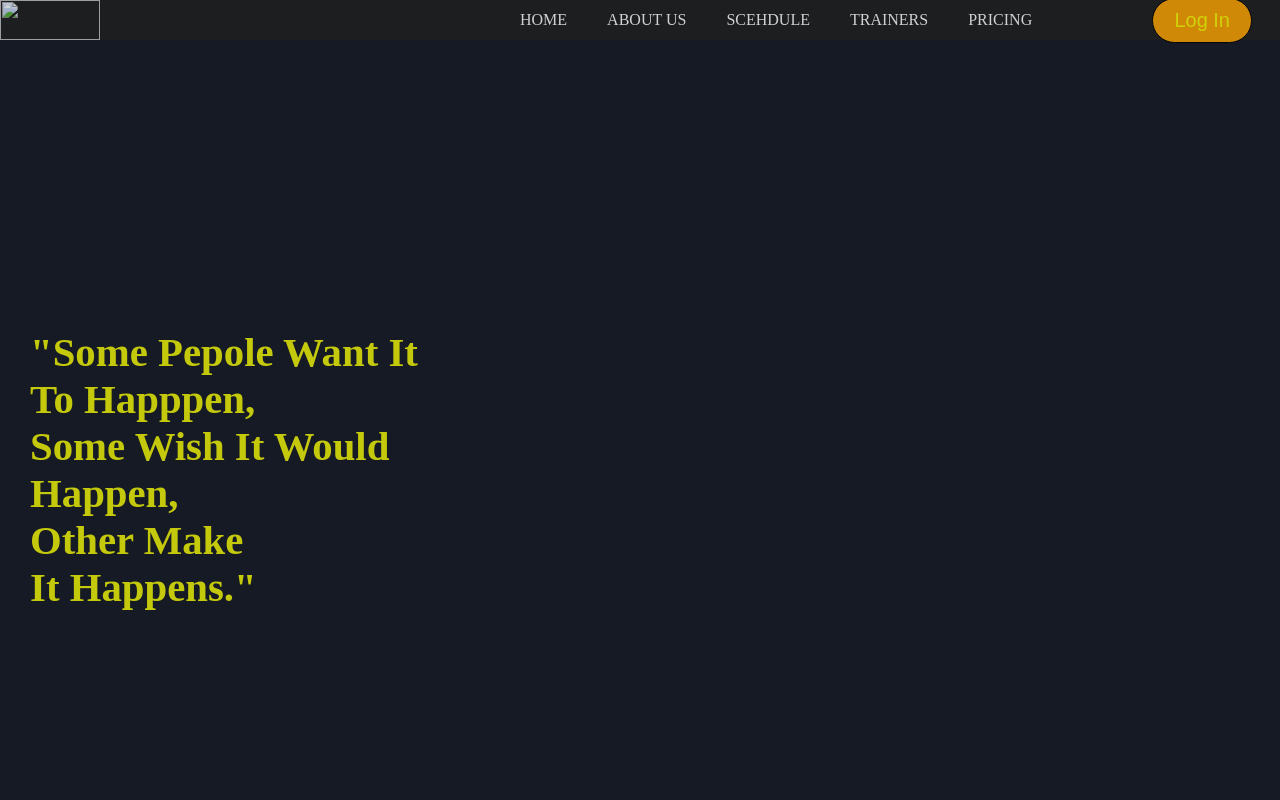
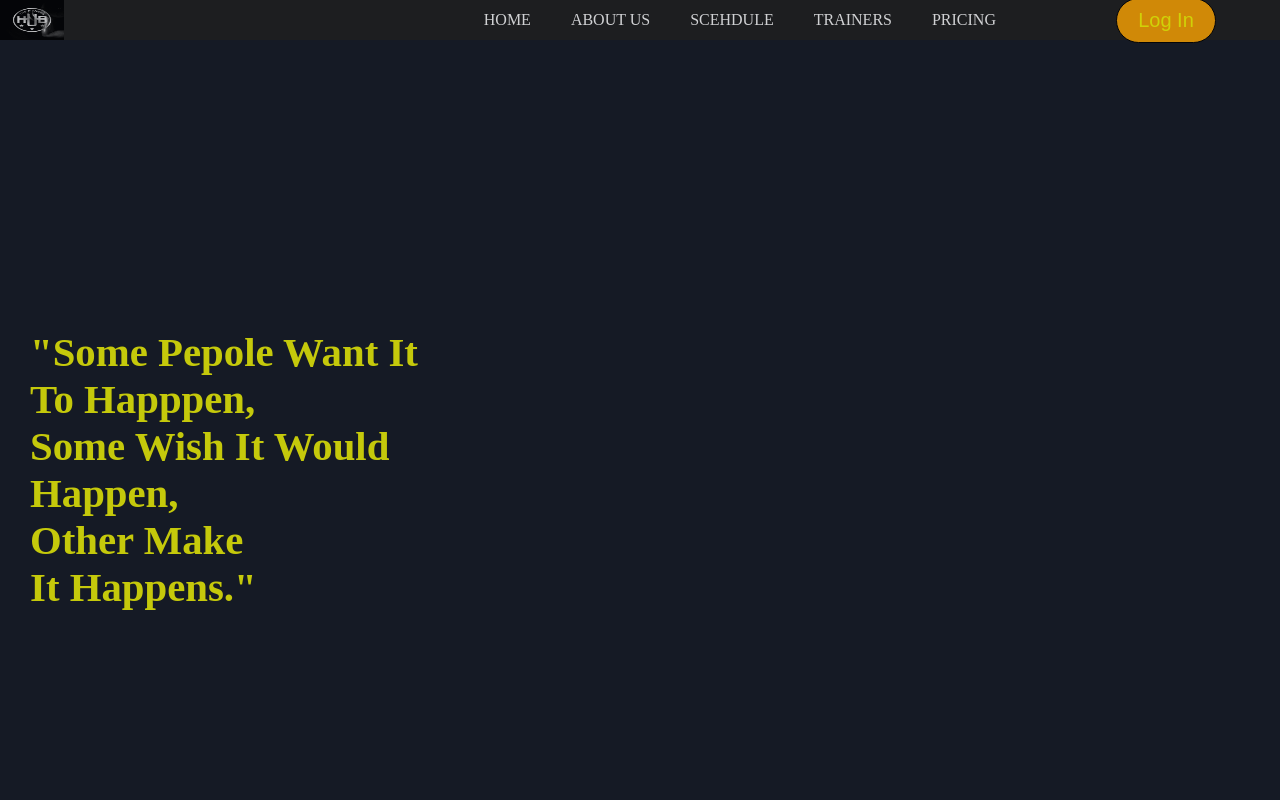
Before and after one commit to bharatprajapati-coder/Fitness-website-using-HTML-CSS., a plain HTML site: page Home/project.html in a window 1280 px wide. Shown: the top 800 px of the page. Drawn offline with Linux system fonts and the light colour scheme.

Commit message:
Update project.html

```diff
--- a/Home/project.html
+++ b/Home/project.html
@@ -7,7 +7,7 @@
 <body>
 <div class="box">
 <nav id="navbar">
-<img src="./logo.png" class="logo">
+<img src="../logo.png" class="logo">
 
 <ul class="ul" id="menu" >
 	<a href="../Home/project.html"><li> HOME</li>
```
